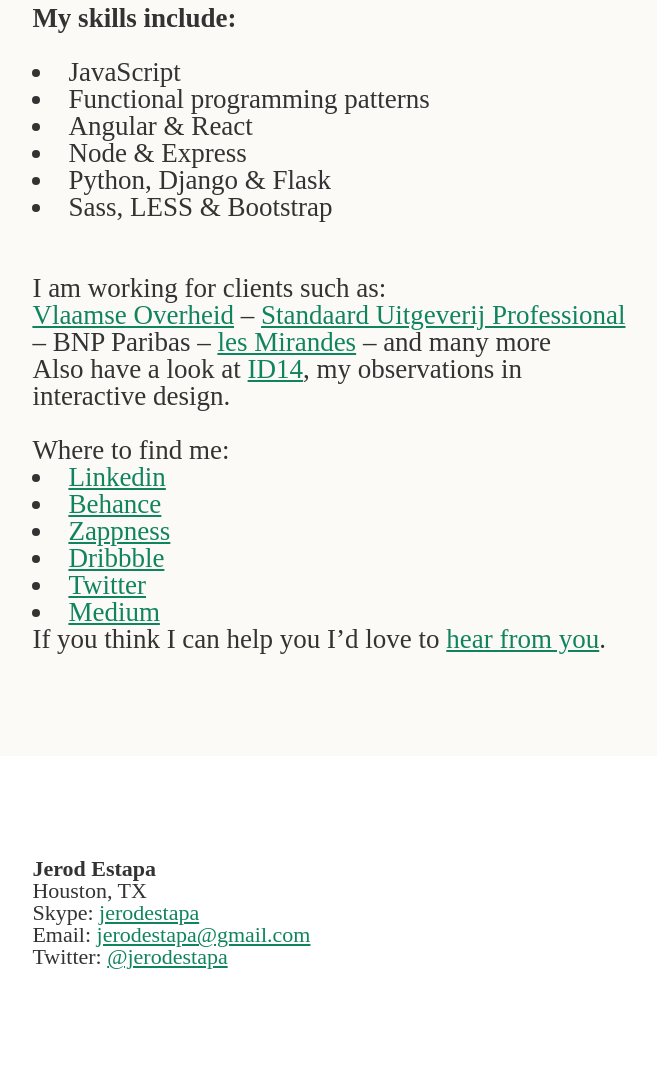
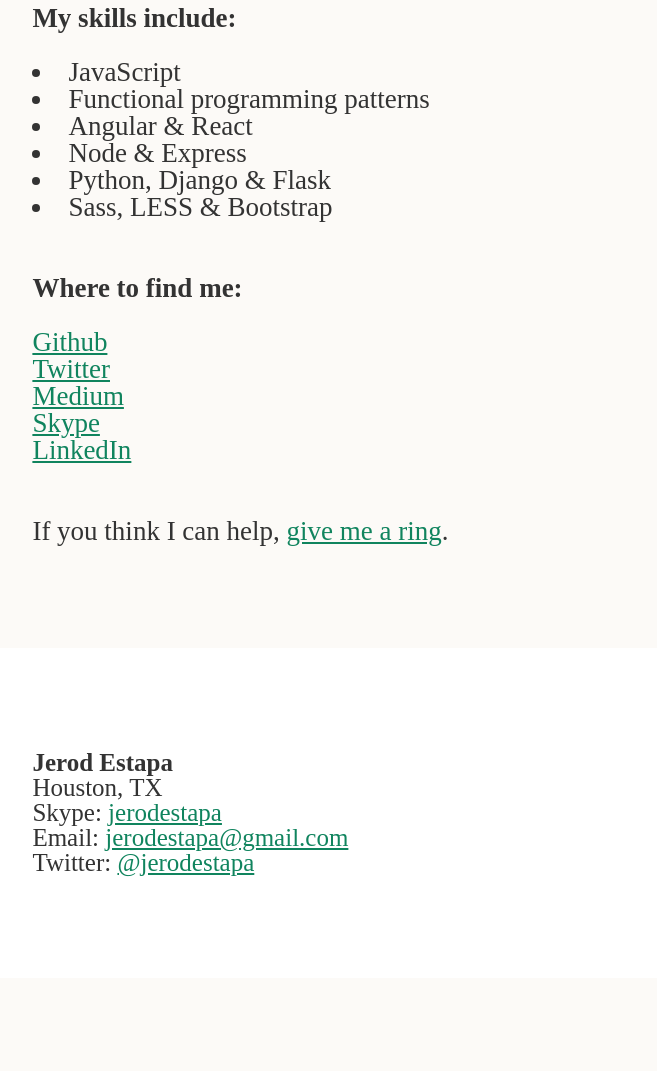
Before and after one commit to jerod-estapa/single-page-site-template, a plain HTML site: page index.html in a window 1280 px wide. Shown: the part 1305-2376 px from the top of the page, without its empty margins (326-983 px from the left). After the commit the page ends 2283 px from the top, so only its background shows below. Drawn offline with nearby package versions, Linux system fonts and the light colour scheme.

```diff
--- a/index.html
+++ b/index.html
@@ -21,6 +21,7 @@
         <script type="text/javascript" src="js/modernizr-2.6.2.min.js"></script>
         <script type="text/javascript" src="js/parallax.js-1.4.2/parallax.js"></script>
         <script type="text/javascript" src="js/fullPage.js-master/jquery.fullPage.js"></script>
+        <script type="text/javascript" src="js/jquery.textfill.min.js"></script>
         <script type="text/javascript" src="js/main.js"></script>
     </head>
     <div id="fullpage">
@@ -47,7 +48,7 @@
                     <strong>My skills include:</strong>
                     <br>
                     <br>
-                    <ul>
+                    <ul class="skills">
                         <li>JavaScript</li>
                         <li>Functional programming patterns</li>
                         <li>Angular & React</li>
@@ -57,23 +58,25 @@
                     </ul>
                     <br>
                     <br>
-                    <h3>I am working for clients such as:</h3>
-                    <p><a href="http://www.vlaanderen.be/"  target="_blank" class="vlaanderen">Vlaamse Overheid</a> – <a href="http://www.standaarduitgeverijprofessional.be"  target="_blank" class="standaarduitgeverijprofessional">Standaard Uitgeverij Professional</a> – BNP Paribas – <a href="http://lesmirandes.com/"  target="_blank" class="lesmirandes">les Mirandes</a> – and many more</p><p>Also have a look at <a href="id14/index.html">ID14</a>, my observations in interactive design.</p><br>
+                    <!--<h3>I am working for clients such as:</h3>
+                    <p><a href="http://www.vlaanderen.be/"  target="_blank" class="vlaanderen">Vlaamse Overheid</a> – <a href="http://www.standaarduitgeverijprofessional.be"  target="_blank" class="standaarduitgeverijprofessional">Standaard Uitgeverij Professional</a> – BNP Paribas – <a href="http://lesmirandes.com/"  target="_blank" class="lesmirandes">les Mirandes</a> – and many more</p><p>Also have a look at <a href="id14/index.html">ID14</a>, my observations in interactive design.</p><br>-->
 
                 </div>
                 <div class="work">
-                    <h3>Where to find me:</h3>
+                    <h3><strong>Where to find me:</strong></h3>
+                    <br>
                     <ul>
-                        <li><a href="http://be.linkedin.com/in/petrasell" target="_blank" class="linkedin"><span>Linkedin</span></a></li>
-                        <li><a href="http://www.behance.net/volpelino" target="_blank" class="behance"><span>Behance</span></a></li>
-                        <li><a href="http://www.zappness.net/" target="_blank" class="zappness"><span>Zappness</span></a></li>
-                        <li><a href="http://dribbble.com/volpelino" target="_blank" class="dribbble"><span>Dribbble</span></a></li>
-                        <li><a href="https://twitter.com/volpelino" target="_blank" class="twitter"><span>Twitter</span></a></li>
-                        <li><a href="https://medium.com/@volpelino" target="_blank" class="medium"><span>Medium</span></a></li>
+                        <li><a href="http://www.github.com/jerodestapa" target="_blank" class="github"><span>Github</span></a></li>
+                        <li><a href="http://www.twitter.com/jerodestapa" target="_blank" class="twitter"><span>Twitter</span></a></li>
+                        <li><a href="http://medium.com/@JerodEstapa" target="_blank" class="medium"><span>Medium</span></a></li>
+                        <li><a href="skype:jerodestapa?chat" target="_blank" class="skype"><span>Skype</span></a></li>
+                        <li><a href="http://www.linkedin.com/in/jerod-estapa-36374111" target="_blank" class="linkedin"><span>LinkedIn</span></a></li>
                     </ul>
                 </div>
+                <br>
+                <br>
                 </footer>
-                    <p class="closure">If you think I can help you I’d love to <a href="#" class="mail">hear from you</a>.</p>
+                    <p class="closure">If you think I can help, <a href="mailto:jerodestapa@gmail.com" class="mail"> give me a ring</a>.</p>
                 </footer>
             </article>
         </div>
@@ -95,7 +98,7 @@
                 <div class="col-2">
 
                     Skype: <a href="skype:jerodestapa?chat">jerodestapa</a><br/>
-                    Email: <a href="#" class="mail">jerodestapa@gmail.com</a><br/>
+                    Email: <a href="mailto:jerodestapa@gmail.com" class="mail">jerodestapa@gmail.com</a><br/>
                     Twitter: <a href="https://twitter.com/jerodestapa" target="_blank">@jerodestapa</a></br>
                 </div>
             </div>
--- a/sass/style.scss
+++ b/sass/style.scss
@@ -98,7 +98,7 @@
 
 footer {
     background-color: #fff;
-    font-size: 22px;
+    font-size: 25px;
 }
 
 footer a {
@@ -120,6 +120,6 @@
     font-weight: bold;
 }
 
-ul {
+.skills {
     list-style: disc inside;
 }
```
Also changed, not shown: js/main.js (+8 -0 lines), stylesheets/style.css.
